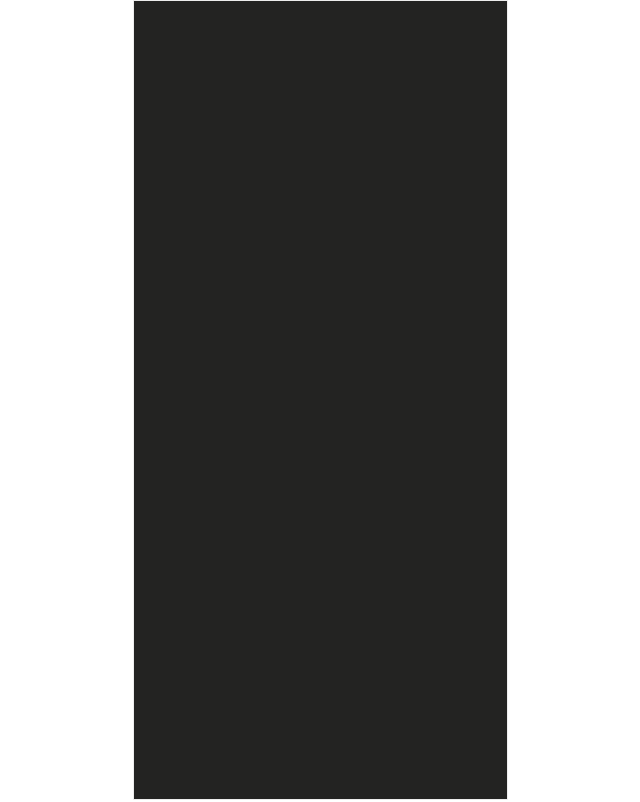
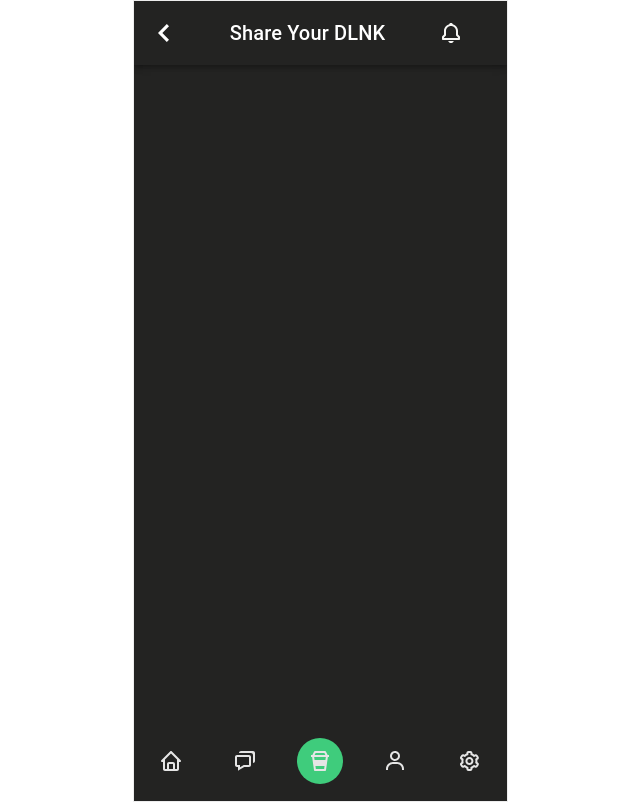
Before and after one commit to D-LINK-alpha/D-LINK-frontend, a React (Create React App) app: page /community in a window 1280 px wide. Before the commit this address had no page. Shown: the whole page, without its empty margins (320-960 px from the left). Built offline with nearby package versions, Linux system fonts and the light colour scheme.

Commit message:
Feat: community 페이지

```diff
--- a/src/App.css
+++ b/src/App.css
@@ -29,7 +29,7 @@
 #root {
   display: flex;
   justify-content: center;
-  height: 100vh;
+  min-height: 100vh;
 }
 
 .App {
@@ -46,4 +46,5 @@
     text-align: center;
     overflow: scroll;
     border: 1px solid #EDEDED;
+
 }
--- a/src/App.js
+++ b/src/App.js
@@ -7,6 +7,7 @@ import SignInPage from './pages/SignInPage/signInPage';
 import ResultPage from './pages/ResultPage/resultPage';
 import LandingPage from './pages/LandingPage/landingPage';
 import LoadingPage from './pages/LoadingPage/loadingPage';
+import CommunityPage from './pages/CommunityPage/index';
 
 const App = () => {
   return (
@@ -19,6 +20,7 @@ const App = () => {
         <Route path="/result" element={<ResultPage />} />
         <Route path="/landing" element={<LandingPage />} />
         <Route path="/loading" element={<LoadingPage />} />
+        <Route path="/community" element={<CommunityPage />} />
       </Routes>
     </div>
   );
--- a/src/components/Layout/Footer.js
+++ b/src/components/Layout/Footer.js
@@ -18,7 +18,7 @@ export default function LabelBottomNavigation() {
   };
 
   return (
-    <div>
+    <div className="absolute bottom-0 w-[100%]">
       <BottomNavigation
         value={value}
         onChange={handleChange}
@@ -53,7 +53,7 @@ export default function LabelBottomNavigation() {
           label="Main"
           value="main"
           component={Link}
-          to="/"
+          to="/landing"
           icon={<DrinkIcon />}
           sx={{ minWidth: 'unset' }}
         />
--- a/src/components/Layout/Header.js
+++ b/src/components/Layout/Header/Header.js
@@ -6,17 +6,23 @@ import Typography from '@mui/material/Typography';
 import Button from '@mui/material/Button';
 import IconButton from '@mui/material/IconButton';
 import PropTypes from 'prop-types';
-import { ReactComponent as BackIcon } from '../../assets/back.svg';
-import { ReactComponent as AlarmIcon } from '../../assets/alarm.svg';
+import { ReactComponent as BackIcon } from '../../../assets/back.svg';
+import { ReactComponent as AlarmIcon } from '../../../assets/alarm.svg';
+import { useNavigate } from 'react-router-dom';
 
 Header.propTypes = {
   title: PropTypes.string.isRequired,
 };
 
 export default function Header({ title }) {
+  const navigate = useNavigate();
+
+  const goBack = () => {
+    navigate(-1); // 이전 화면으로 이동
+  };
+
   return (
-    // <Box sx={{ flexGrow: 1 }}>
-    <Box>
+    <Box className="absolute top-0 w-[100%]">
       <AppBar position="static" sx={{ backgroundColor: '#232322' }}>
         <Toolbar>
           <IconButton
@@ -25,6 +31,7 @@ export default function Header({ title }) {
             color="main"
             aria-label="menu"
             sx={{ mr: 2 }}
+            onClick={goBack} // 클릭 시 뒤로가기 함수 실행
           >
             <BackIcon />
           </IconButton>
--- a/src/components/Layout/Layout.js
+++ /dev/null
@@ -1,19 +0,0 @@
-import React from 'react';
-import Header from './Header';
-import Footer from './Footer';
-import PropTypes from 'prop-types'; // prop-types 라이브러리를 가져옵니다.
-
-Layout.propTypes = {
-  title: PropTypes.string, // headerTitle은 문자열이어야 합니다.
-  children: PropTypes.node, // children은 React 노드여야 합니다.
-};
-
-export default function Layout({ title, children }) {
-  return (
-    <div>
-      <Header title={title} />
-      <main>{children}</main>
-      <Footer />
-    </div>
-  );
-}
--- /dev/null
+++ b/src/pages/CommunityPage/index.js
@@ -0,0 +1,13 @@
+import Header from '../../components/Layout/Header/Header';
+import Footer from '../../components/Layout/Footer';
+export default function CommunityPage() {
+  return (
+    <div>
+      <Header title="Share Your DLNK" />
+      <div className="flex flex-col h-screen px-7">
+        <p className="text-amber-50">Community</p>
+      </div>
+      <Footer />
+    </div>
+  );
+}
--- a/src/pages/PromptPage/index.js
+++ b/src/pages/PromptPage/index.js
@@ -1,9 +1,8 @@
 import React, { useState } from 'react';
 import { ReactComponent as InputSample } from '../../assets/inputSample.svg';
 import { Button } from '@mui/material';
-// import Input from '@mui/material/Input';
-import Layout from '../../components/Layout/Layout';
-
+import Header from '../../components/Layout/Header/Header';
+import Footer from '../../components/Layout/Footer';
 const PromptPage = () => {
   const [text, setText] = useState('');
   const maxLength = 200; // 최대 글자 수
@@ -18,8 +17,9 @@ const PromptPage = () => {
   // const title = 'prompt';
 
   return (
-    <Layout headerTitle="prompt">
-      <div className="flex flex-col h-screen px-7">
+    <>
+      <Header title="prompt" />
+      <div className="flex flex-col h-screen px-7 py-[64px]">
         <div className="flex-1">
           <div className="flex justify-center mt-8">
             <InputSample />
@@ -46,7 +46,8 @@ const PromptPage = () => {
           </div>
         </div>
       </div>
-    </Layout>
+      <Footer />
+    </>
   );
 };
 
```
